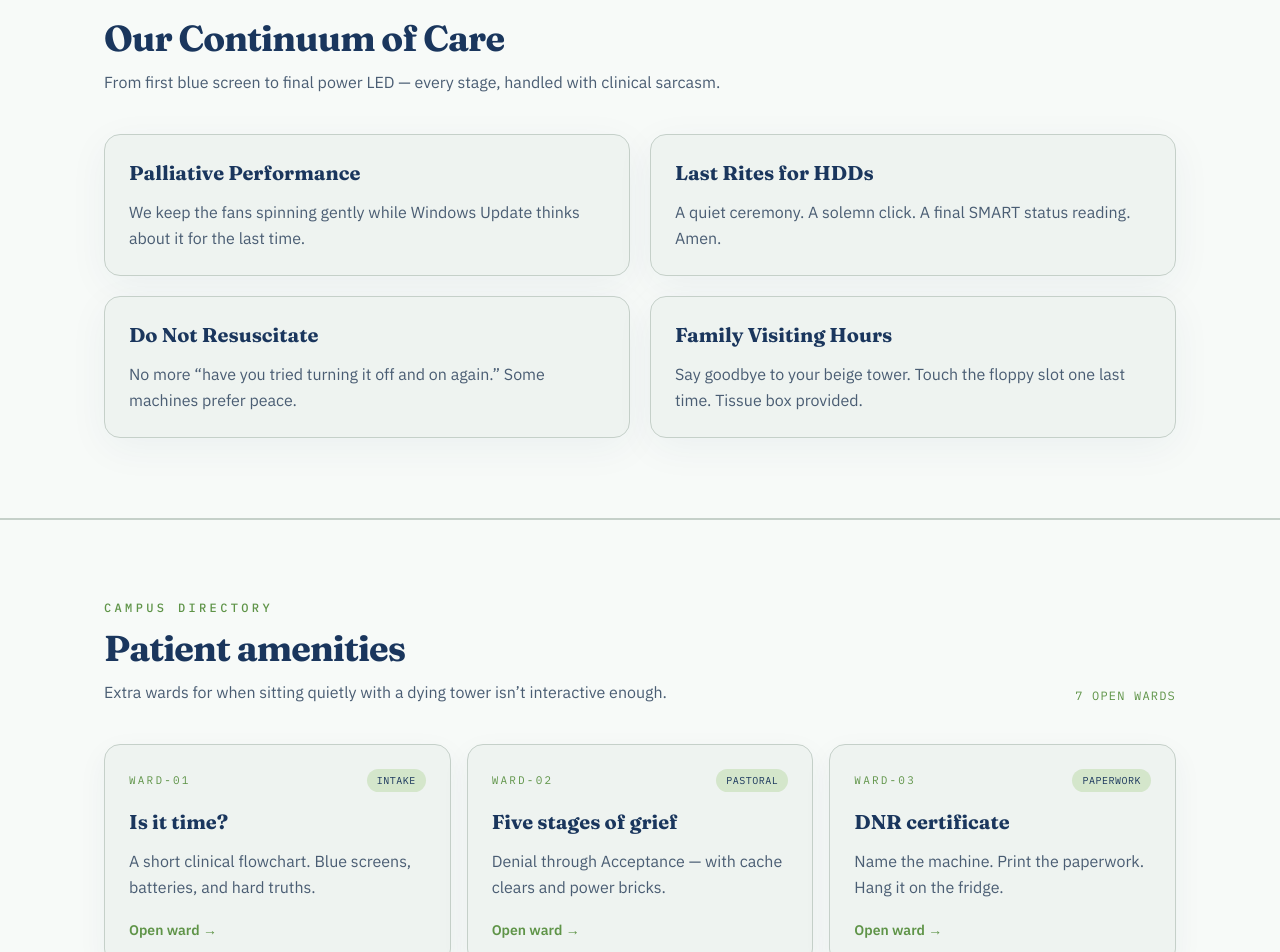
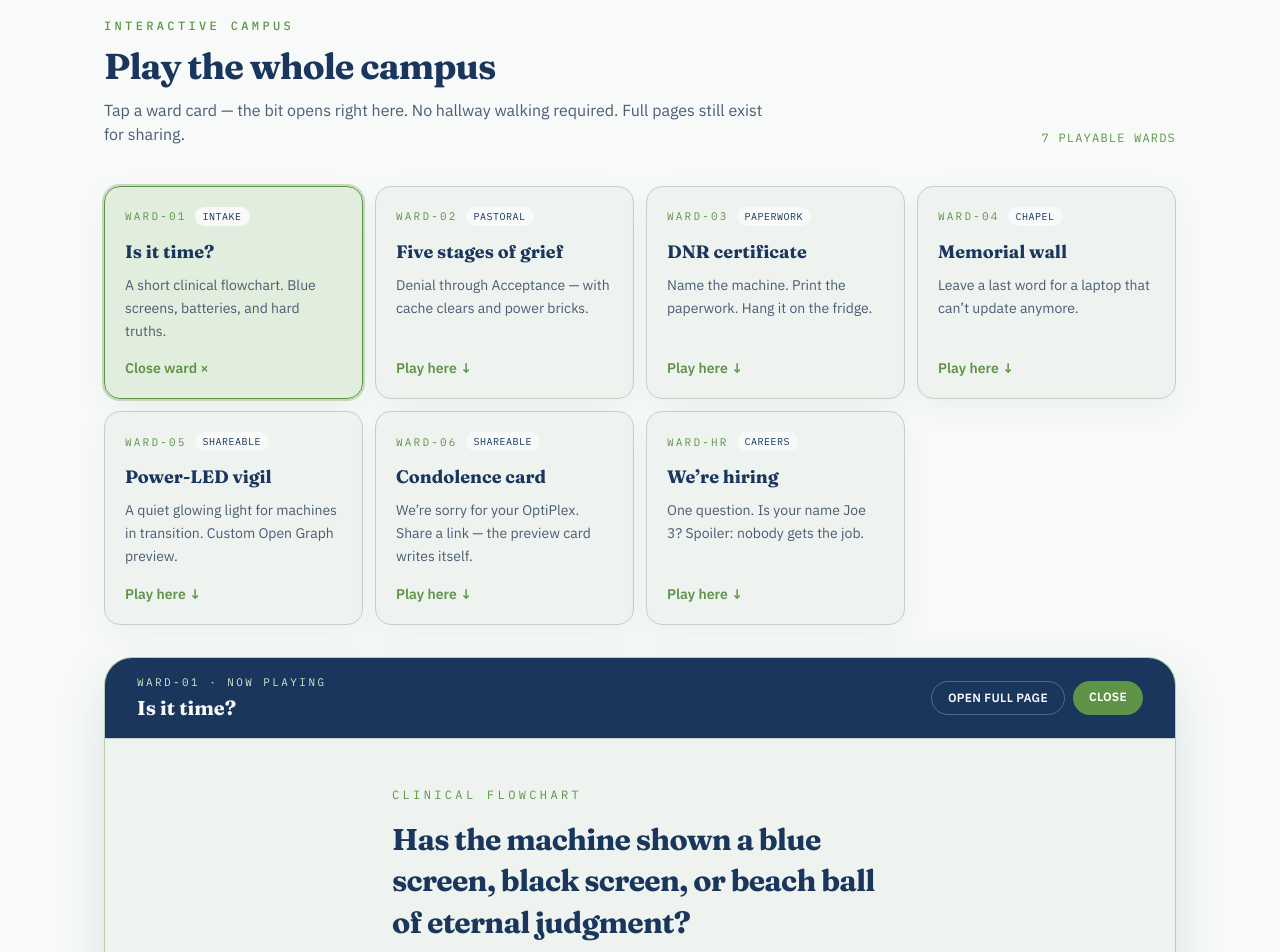
Before and after one commit to BadBraddA1/stjoes-computer-hospice, a Next.js app: page / in a window 1280 px wide. Shown: the part 800-1752 px from the top of the page. Built offline with nearby package versions, Linux system fonts and the light colour scheme; no server answers.

Commit message:
Make amenity wards playable inline on the home page.
Tap a campus card to open the real bit without leaving home; full pages stay for sharing.

Co-authored-by: Cursor <cursoragent@cursor.com>

```diff
--- a/app/page.tsx
+++ b/app/page.tsx
@@ -1,6 +1,6 @@
 import Image from "next/image"
 import { HappyCostermer } from "@/components/happy-costermer"
-import { AmenityShowcase } from "@/components/amenity-showcase"
+import { InteractiveWards } from "@/components/interactive-wards"
 import { SiteFooter } from "@/components/site-chrome"
 
 const services = [
@@ -104,13 +104,7 @@ export default function HomePage() {
                 href="#amenities"
                 className="inline-flex items-center rounded-full border border-line bg-card/80 px-7 py-3 text-sm font-semibold uppercase tracking-wide text-ink backdrop-blur transition hover:border-accent"
               >
-                Patient Amenities
-              </a>
-              <a
-                href="/hiring"
-                className="inline-flex items-center rounded-full border border-line bg-card/80 px-7 py-3 text-sm font-semibold uppercase tracking-wide text-ink backdrop-blur transition hover:border-accent"
-              >
-                We&apos;re Hiring
+                Play the Campus
               </a>
             </div>
             <p className="anim-pulse mt-8 font-mono text-xs text-warn">
@@ -131,7 +125,9 @@ export default function HomePage() {
         </div>
       </header>
 
-      <section className="border-y border-line bg-card py-16 sm:py-20" id="care">
+      <InteractiveWards defaultOpen="/is-it-time" />
+
+      <section className="border-y border-line bg-band py-16 sm:py-20" id="care">
         <div className="mx-auto max-w-6xl px-6 sm:px-10">
           <h2 className="font-[family-name:var(--font-display)] text-3xl font-bold tracking-tight sm:text-4xl">
             Our Continuum of Care
@@ -143,7 +139,7 @@ export default function HomePage() {
             {services.map((service) => (
               <article
                 key={service.title}
-                className="rounded-2xl border border-line bg-bg p-6 shadow-[0_10px_40px_rgba(26,54,93,0.05)]"
+                className="rounded-2xl border border-line bg-card p-6 shadow-[0_10px_40px_rgba(26,54,93,0.05)]"
               >
                 <h3 className="font-[family-name:var(--font-display)] text-xl font-bold text-ink">
                   {service.title}
@@ -154,8 +150,6 @@ export default function HomePage() {
           </div>
         </div>
       </section>
-
-      <AmenityShowcase />
 
       <section className="py-16 sm:py-20" id="leadership">
         <div className="mx-auto grid max-w-6xl items-center gap-10 px-6 lg:grid-cols-[auto_1fr] lg:gap-14 lg:px-10">
--- a/components/amenity-showcase.tsx
+++ b/components/amenity-showcase.tsx
@@ -1,68 +1 @@
-import Link from "next/link"
-import { amenities, type Amenity } from "@/lib/amenities"
-
-export function AmenityShowcase({
-  title = "Patient amenities",
-  copy = "Extra wards for when sitting quietly with a dying tower isn’t interactive enough.",
-  excludeHref,
-  id = "amenities",
-}: {
-  title?: string
-  copy?: string
-  excludeHref?: string
-  id?: string
-}) {
-  const items = amenities.filter((item) => item.href !== excludeHref)
-
-  return (
-    <section className="border-y border-line bg-card py-16 sm:py-20" id={id}>
-      <div className="mx-auto max-w-6xl px-6 sm:px-10">
-        <div className="flex flex-col gap-3 sm:flex-row sm:items-end sm:justify-between">
-          <div>
-            <p className="font-mono text-xs font-medium uppercase tracking-[0.28em] text-accent">
-              Campus directory
-            </p>
-            <h2 className="mt-3 font-[family-name:var(--font-display)] text-3xl font-bold tracking-tight text-balance sm:text-4xl">
-              {title}
-            </h2>
-            <p className="mt-3 max-w-2xl text-muted">{copy}</p>
-          </div>
-          <span className="font-mono text-xs uppercase tracking-widest text-accent">
-            {items.length} open wards
-          </span>
-        </div>
-
-        <div className="mt-10 grid gap-4 sm:grid-cols-2 lg:grid-cols-3">
-          {items.map((item) => (
-            <AmenityCard key={item.href} item={item} />
-          ))}
-        </div>
-      </div>
-    </section>
-  )
-}
-
-function AmenityCard({ item }: { item: Amenity }) {
-  return (
-    <Link
-      href={item.href}
-      className="group flex h-full flex-col rounded-2xl border border-line bg-bg p-6 shadow-[0_10px_30px_rgba(26,54,93,0.05)] transition hover:-translate-y-0.5 hover:border-accent hover:shadow-[0_16px_40px_rgba(26,54,93,0.1)]"
-    >
-      <div className="flex items-center justify-between gap-3">
-        <span className="font-mono text-[11px] uppercase tracking-[0.2em] text-accent">
-          {item.ward}
-        </span>
-        <span className="rounded-full bg-accent-soft px-2.5 py-1 font-mono text-[10px] uppercase tracking-wider text-ink">
-          {item.badge}
-        </span>
-      </div>
-      <h3 className="mt-4 font-[family-name:var(--font-display)] text-xl font-bold text-ink">
-        {item.title}
-      </h3>
-      <p className="mt-3 flex-1 leading-relaxed text-muted">{item.copy}</p>
-      <span className="mt-5 inline-flex text-sm font-semibold text-accent transition group-hover:translate-x-0.5">
-        Open ward →
-      </span>
-    </Link>
-  )
-}
+export { InteractiveWards as AmenityShowcase } from "@/components/interactive-wards"
--- /dev/null
+++ b/components/interactive-wards.tsx
@@ -0,0 +1,185 @@
+"use client"
+
+import Link from "next/link"
+import { Suspense, useEffect, useId, useState } from "react"
+import { amenities, type Amenity } from "@/lib/amenities"
+import { IsItTimeFlow } from "@/components/is-it-time-flow"
+import { GriefQuiz } from "@/components/grief-quiz"
+import { DnrCertificate } from "@/components/dnr-certificate"
+import { MemorialWall } from "@/components/memorial-wall"
+import { VigilLight } from "@/components/vigil-light"
+import { CondolenceCard } from "@/components/condolence-card"
+import { HiringQuiz } from "@/components/hiring-quiz"
+
+type WardKey = Amenity["href"]
+
+function WardPanel({ href }: { href: WardKey }) {
+  switch (href) {
+    case "/is-it-time":
+      return <IsItTimeFlow />
+    case "/grief":
+      return <GriefQuiz />
+    case "/dnr":
+      return <DnrCertificate />
+    case "/memorial":
+      return <MemorialWall />
+    case "/vigil":
+      return (
+        <Suspense fallback={<p className="py-10 text-center text-muted">Lighting the LED…</p>}>
+          <VigilLight />
+        </Suspense>
+      )
+    case "/condolences":
+      return (
+        <Suspense fallback={<p className="py-10 text-center text-muted">Folding the card…</p>}>
+          <CondolenceCard />
+        </Suspense>
+      )
+    case "/hiring":
+      return <HiringQuiz />
+    default:
+      return null
+  }
+}
+
+export function InteractiveWards({
+  title = "Play the whole campus",
+  copy = "Tap a ward card — the bit opens right here. No hallway walking required. Full pages still exist for sharing.",
+  id = "amenities",
+  defaultOpen = null,
+  excludeHref,
+}: {
+  title?: string
+  copy?: string
+  id?: string
+  defaultOpen?: WardKey | null
+  excludeHref?: string
+}) {
+  const items = amenities.filter((item) => item.href !== excludeHref)
+  const initial =
+    defaultOpen && items.some((item) => item.href === defaultOpen) ? defaultOpen : null
+  const [open, setOpen] = useState<WardKey | null>(initial)
+  const panelId = useId()
+  const active = items.find((item) => item.href === open) || null
+
+  useEffect(() => {
+    const hash = window.location.hash.replace("#", "")
+    if (!hash.startsWith("ward-")) return
+    const slug = hash.replace(/^ward-/, "")
+    const match = items.find((item) => item.href === `/${slug}`)
+    if (match) setOpen(match.href)
+    // eslint-disable-next-line react-hooks/exhaustive-deps -- mount-only deep link
+  }, [])
+
+  function select(href: WardKey) {
+    setOpen((current) => {
+      const next = current === href ? null : href
+      if (next) {
+        window.history.replaceState(null, "", `#ward-${next.replace(/^\//, "")}`)
+      } else {
+        window.history.replaceState(null, "", window.location.pathname)
+      }
+      return next
+    })
+  }
+
+  return (
+    <section className="border-y border-line bg-card py-16 sm:py-20" id={id}>
+      <div className="mx-auto max-w-6xl px-6 sm:px-10">
+        <div className="flex flex-col gap-3 sm:flex-row sm:items-end sm:justify-between">
+          <div>
+            <p className="font-mono text-xs font-medium uppercase tracking-[0.28em] text-accent">
+              Interactive campus
+            </p>
+            <h2 className="mt-3 font-[family-name:var(--font-display)] text-3xl font-bold tracking-tight text-balance sm:text-4xl">
+              {title}
+            </h2>
+            <p className="mt-3 max-w-2xl text-muted">{copy}</p>
+          </div>
+          <span className="font-mono text-xs uppercase tracking-widest text-accent">
+            {items.length} playable wards
+          </span>
+        </div>
+
+        <div className="mt-10 grid gap-3 sm:grid-cols-2 lg:grid-cols-3 xl:grid-cols-4">
+          {items.map((item) => {
+            const selected = open === item.href
+            return (
+              <button
+                key={item.href}
+                type="button"
+                onClick={() => select(item.href)}
+                aria-expanded={selected}
+                aria-controls={panelId}
+                className={`group flex h-full flex-col rounded-2xl border p-5 text-left shadow-[0_10px_30px_rgba(26,54,93,0.05)] transition ${
+                  selected
+                    ? "border-accent bg-accent-soft/60 ring-2 ring-accent/30"
+                    : "border-line bg-bg hover:-translate-y-0.5 hover:border-accent"
+                }`}
+              >
+                <div className="flex items-center justify-between gap-2">
+                  <span className="font-mono text-[11px] uppercase tracking-[0.2em] text-accent">
+                    {item.ward}
+                  </span>
+                  <span className="rounded-full bg-card px-2 py-0.5 font-mono text-[10px] uppercase tracking-wider text-ink">
+                    {item.badge}
+                  </span>
+                </div>
+                <h3 className="mt-3 font-[family-name:var(--font-display)] text-lg font-bold text-ink">
+                  {item.title}
+                </h3>
+                <p className="mt-2 flex-1 text-sm leading-relaxed text-muted">{item.copy}</p>
+                <span className="mt-4 inline-flex text-sm font-semibold text-accent">
+                  {selected ? "Close ward ×" : "Play here ↓"}
+                </span>
+              </button>
+            )
+          })}
+        </div>
+
+        {active ? (
+          <div
+            id={panelId}
+            className="anim-rise mt-8 overflow-hidden rounded-[28px] border border-accent/40 bg-bg shadow-[0_20px_50px_rgba(26,54,93,0.12)]"
+          >
+            <div className="flex flex-col gap-3 border-b border-line bg-ink px-5 py-4 text-card sm:flex-row sm:items-center sm:justify-between sm:px-8">
+              <div>
+                <p className="font-mono text-[11px] uppercase tracking-[0.22em] text-accent-soft">
+                  {active.ward} · now playing
+                </p>
+                <p className="mt-1 font-[family-name:var(--font-display)] text-xl font-bold">
+                  {active.title}
+                </p>
+              </div>
+              <div className="flex flex-wrap gap-2">
+                <Link
+                  href={active.href}
+                  className="inline-flex rounded-full border border-white/25 px-4 py-2 text-xs font-semibold uppercase tracking-wide transition hover:border-accent-soft hover:text-accent-soft"
+                >
+                  Open full page
+                </Link>
+                <button
+                  type="button"
+                  onClick={() => {
+                    setOpen(null)
+                    window.history.replaceState(null, "", window.location.pathname)
+                  }}
+                  className="inline-flex rounded-full bg-accent px-4 py-2 text-xs font-semibold uppercase tracking-wide text-white transition hover:brightness-110"
+                >
+                  Close
+                </button>
+              </div>
+            </div>
+            <div className="max-h-[85vh] overflow-y-auto">
+              <WardPanel href={active.href} />
+            </div>
+          </div>
+        ) : (
+          <p className="mt-8 text-center font-mono text-xs text-muted">
+            Pick a card above. Maximum funny per square inch.
+          </p>
+        )}
+      </div>
+    </section>
+  )
+}
```
Also changed, not shown: 1 other file (tests, documents, lock files or other folders).
